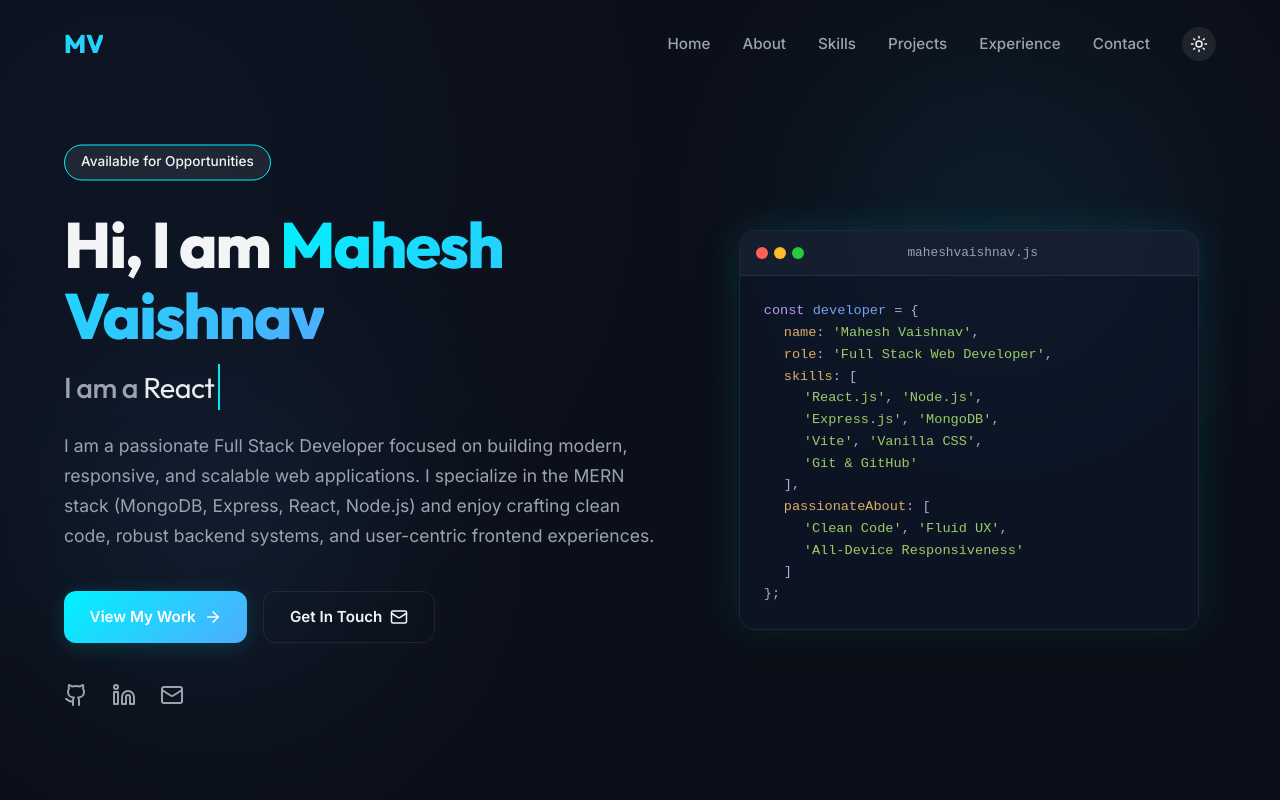
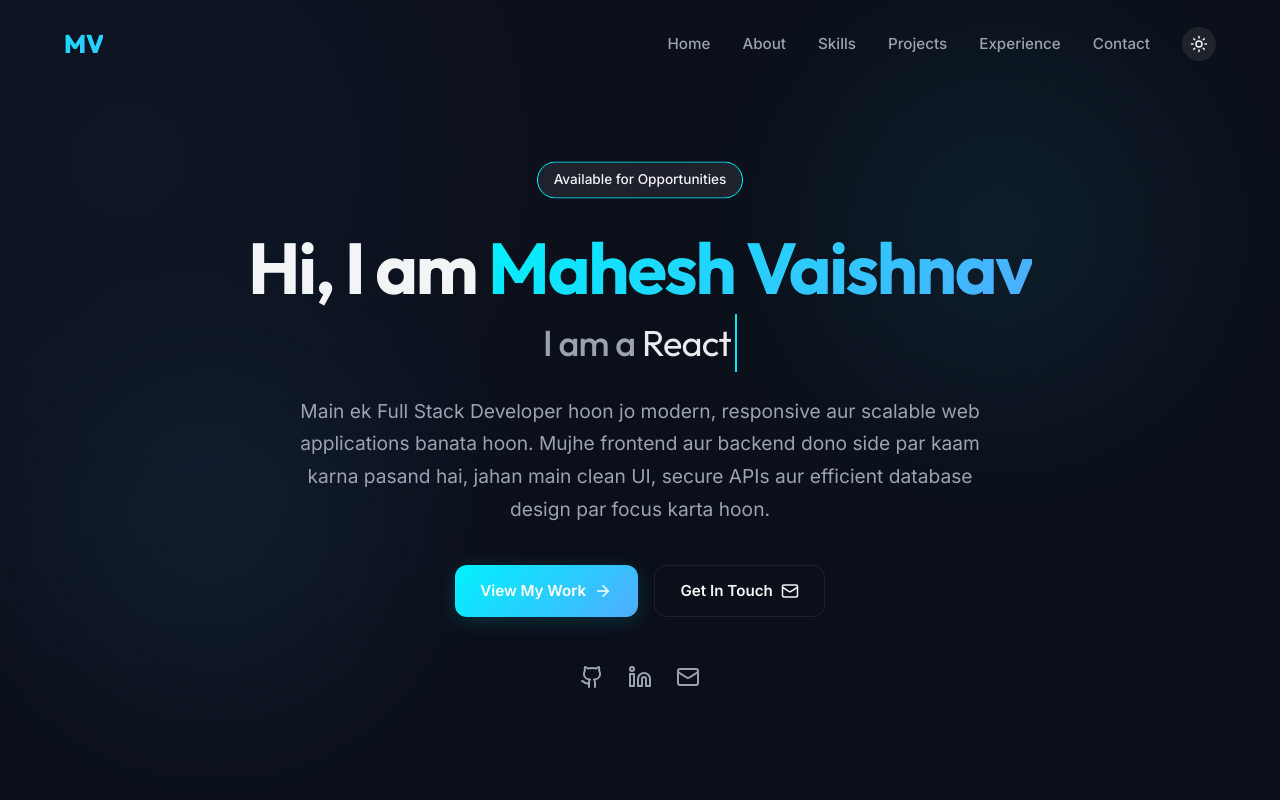
Before and after one commit to maheshvaishnav34/portfolio, a React (Vite) app: page / in a window 1280 px wide. Shown: the top 800 px of the page. Built offline with nearby package versions, Linux system fonts and the light colour scheme.

Commit message:
revert: restore original centered Hero page design

```diff
--- a/src/components/Hero.jsx
+++ b/src/components/Hero.jsx
@@ -56,10 +56,7 @@ export default function Hero() {
       <div className="glow-orb" style={{ top: '10%', right: '10%' }}></div>
       <div className="glow-orb" style={{ bottom: '15%', left: '5%', background: 'var(--accent-secondary)' }}></div>
 
-      <div className="container" style={{ position: 'relative', zIndex: 1 }}>
-        <div className="hero-grid">
-          {/* Left Column: Content */}
-          <div className="hero-left">
+      <div className="container" style={{ position: 'relative', zIndex: 1, textAlign: 'center' }}>
         {/* Animated Badge */}
         <div
           className="badge"
@@ -78,11 +75,10 @@ export default function Hero() {
         {/* Headline */}
         <h1
           style={{
-                fontSize: 'clamp(2.5rem, 5vw, 4rem)',
+            fontSize: 'clamp(2.5rem, 6vw, 4.5rem)',
             lineHeight: 1.1,
             marginBottom: '1rem',
             letterSpacing: '-0.03em',
-                fontWeight: '800',
           }}
         >
           Hi, I am <span style={{ background: 'var(--accent-gradient)', WebkitBackgroundClip: 'text', WebkitTextFillColor: 'transparent' }}>Mahesh Vaishnav</span>
@@ -91,12 +87,13 @@ export default function Hero() {
         {/* Typewriter Subheading */}
         <h2
           style={{
-                fontSize: 'clamp(1.3rem, 3vw, 1.8rem)',
+            fontSize: 'clamp(1.5rem, 4vw, 2.25rem)',
             color: 'var(--text-secondary)',
             fontWeight: '500',
-                marginBottom: '1.5rem',
-                height: '2.5rem',
+            marginBottom: '2rem',
+            height: '2.5rem', // stable height during typing to avoid layouts shifts
             display: 'flex',
+            justifyContent: 'center',
             alignItems: 'center',
           }}
         >
@@ -109,14 +106,14 @@ export default function Hero() {
         {/* Description */}
         <p
           style={{
-                fontSize: 'clamp(0.95rem, 2vw, 1.1rem)',
+            fontSize: 'clamp(1rem, 2vw, 1.2rem)',
             color: 'var(--text-secondary)',
-                maxWidth: '600px',
-                marginBottom: '2.5rem',
+            maxWidth: '700px',
+            margin: '0 auto 2.5rem auto',
             lineHeight: 1.7,
           }}
         >
-              I am a passionate Full Stack Developer focused on building modern, responsive, and scalable web applications. I specialize in the MERN stack (MongoDB, Express, React, Node.js) and enjoy crafting clean code, robust backend systems, and user-centric frontend experiences.
+          Main ek Full Stack Developer hoon jo modern, responsive aur scalable web applications banata hoon. Mujhe frontend aur backend dono side par kaam karna pasand hai, jahan main clean UI, secure APIs aur efficient database design par focus karta hoon.
         </p>
 
         {/* Call to Actions */}
@@ -124,8 +121,9 @@ export default function Hero() {
           style={{
             display: 'flex',
             gap: '1rem',
+            justifyContent: 'center',
             flexWrap: 'wrap',
-                marginBottom: '2.5rem',
+            marginBottom: '3rem',
           }}
         >
           <a href="#projects" className="btn btn-primary">
@@ -137,7 +135,7 @@ export default function Hero() {
         </div>
 
         {/* Social Icons Links */}
-            <div style={{ display: 'flex', gap: '1.5rem', alignItems: 'center' }}>
+        <div style={{ display: 'flex', gap: '1.5rem', justifyContent: 'center', alignItems: 'center' }}>
           <a
             href="https://github.com/maheshvaishnav34"
             target="_blank"
@@ -172,65 +170,6 @@ export default function Hero() {
         </div>
       </div>
 
-          {/* Right Column: Interactive Code Terminal */}
-          <div className="hero-right">
-            <div className="mock-terminal">
-              <div className="terminal-header">
-                <div className="terminal-buttons">
-                  <div className="terminal-btn terminal-close"></div>
-                  <div className="terminal-btn terminal-minimize"></div>
-                  <div className="terminal-btn terminal-maximize"></div>
-                </div>
-                <div className="terminal-title">maheshvaishnav.js</div>
-                <div style={{ width: '40px' }}></div>
-              </div>
-              <div className="terminal-body">
-                <div>
-                  <span className="syntax-keyword">const</span> <span className="syntax-name">developer</span> = &#123;
-                </div>
-                <div style={{ paddingLeft: '1.25rem' }}>
-                  <span className="syntax-variable">name</span>: <span className="syntax-string">'Mahesh Vaishnav'</span>,
-                </div>
-                <div style={{ paddingLeft: '1.25rem' }}>
-                  <span className="syntax-variable">role</span>: <span className="syntax-string">'Full Stack Web Developer'</span>,
-                </div>
-                <div style={{ paddingLeft: '1.25rem' }}>
-                  <span className="syntax-variable">skills</span>: [
-                </div>
-                <div style={{ paddingLeft: '2.5rem' }}>
-                  <span className="syntax-string">'React.js'</span>, <span className="syntax-string">'Node.js'</span>,
-                </div>
-                <div style={{ paddingLeft: '2.5rem' }}>
-                  <span className="syntax-string">'Express.js'</span>, <span className="syntax-string">'MongoDB'</span>,
-                </div>
-                <div style={{ paddingLeft: '2.5rem' }}>
-                  <span className="syntax-string">'Vite'</span>, <span className="syntax-string">'Vanilla CSS'</span>,
-                </div>
-                <div style={{ paddingLeft: '2.5rem' }}>
-                  <span className="syntax-string">'Git & GitHub'</span>
-                </div>
-                <div style={{ paddingLeft: '1.25rem' }}>
-                  ],
-                </div>
-                <div style={{ paddingLeft: '1.25rem' }}>
-                  <span className="syntax-variable">passionateAbout</span>: [
-                </div>
-                <div style={{ paddingLeft: '2.5rem' }}>
-                  <span className="syntax-string">'Clean Code'</span>, <span className="syntax-string">'Fluid UX'</span>,
-                </div>
-                <div style={{ paddingLeft: '2.5rem' }}>
-                  <span className="syntax-string">'All-Device Responsiveness'</span>
-                </div>
-                <div style={{ paddingLeft: '1.25rem' }}>
-                  ]
-                </div>
-                <div>&#125;;</div>
-              </div>
-            </div>
-          </div>
-        </div>
-      </div>
-
       <style>{`
         @keyframes float {
           0%, 100% { transform: translateY(0); }
--- a/src/index.css
+++ b/src/index.css
@@ -404,129 +404,3 @@ html, body {
     left: 10px !important;
   }
 }
-
-/* Hero Page Layout & Mock Terminal */
-.hero-grid {
-  display: grid;
-  grid-template-columns: 1.2fr 1fr;
-  gap: 4rem;
-  align-items: center;
-  width: 100%;
-  text-align: left;
-}
-
-.hero-left {
-  display: flex;
-  flex-direction: column;
-  align-items: flex-start;
-}
-
-.hero-right {
-  display: flex;
-  justify-content: center;
-  align-items: center;
-  position: relative;
-}
-
-.mock-terminal {
-  width: 100%;
-  max-width: 460px;
-  background: rgba(15, 23, 42, 0.65);
-  backdrop-filter: blur(16px);
-  -webkit-backdrop-filter: blur(16px);
-  border: 1px solid var(--border);
-  border-radius: 16px;
-  box-shadow: 0 20px 50px rgba(0, 0, 0, 0.3), 0 0 40px var(--accent-glow);
-  font-family: 'Fira Code', 'Courier New', Courier, monospace;
-  font-size: 0.85rem;
-  overflow: hidden;
-  text-align: left;
-  transform-style: preserve-3d;
-  transition: transform 0.5s ease, box-shadow 0.5s ease;
-  animation: float-terminal 6s ease-in-out infinite;
-}
-
-.mock-terminal:hover {
-  transform: translateY(-5px) rotateX(2deg) rotateY(-2deg);
-  box-shadow: 0 30px 60px rgba(0, 0, 0, 0.4), 0 0 60px var(--accent-glow);
-}
-
-.terminal-header {
-  background: rgba(30, 41, 59, 0.5);
-  padding: 0.75rem 1rem;
-  display: flex;
-  align-items: center;
-  justify-content: space-between;
-  border-bottom: 1px solid var(--border);
-}
-
-.terminal-buttons {
-  display: flex;
-  gap: 6px;
-}
-
-.terminal-btn {
-  width: 12px;
-  height: 12px;
-  border-radius: 50%;
-}
-
-.terminal-close { background: #ff5f56; }
-.terminal-minimize { background: #ffbd2e; }
-.terminal-maximize { background: #27c93f; }
-
-.terminal-title {
-  color: var(--text-secondary);
-  font-size: 0.8rem;
-  font-weight: 500;
-}
-
-.terminal-body {
-  padding: 1.5rem;
-  color: #a9b1d6;
-  line-height: 1.6;
-}
-
-/* Syntax Highlighting Colors */
-.syntax-keyword { color: #bb9af3; } /* const, let, class */
-.syntax-variable { color: #e0af68; } /* object keys */
-.syntax-name { color: #7aa2f7; } /* variables */
-.syntax-string { color: #9ece6a; } /* strings */
-.syntax-number { color: #ff9e64; } /* numbers */
-.syntax-comment { color: #565f89; font-style: italic; }
-
-@keyframes float-terminal {
-  0%, 100% {
-    transform: translateY(0);
-  }
-  50% {
-    transform: translateY(-10px);
-  }
-}
-
-/* Responsiveness overrides for Hero Section */
-@media (max-width: 992px) {
-  .hero-grid {
-    grid-template-columns: 1fr !important;
-    gap: 3.5rem !important;
-    text-align: center !important;
-  }
-  .hero-left {
-    align-items: center !important;
-  }
-  .hero-right {
-    margin-top: 1rem;
-  }
-  .mock-terminal {
-    max-width: 420px;
-  }
-}
-
-@media (max-width: 480px) {
-  .mock-terminal {
-    font-size: 0.75rem !important;
-  }
-  .terminal-body {
-    padding: 1rem !important;
-  }
-}
```
Lines whose indentation alone changed are shown as unchanged.
